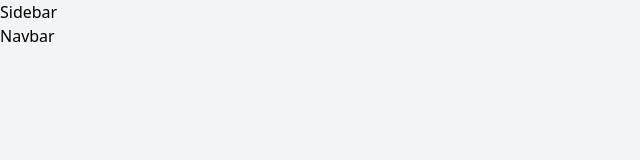
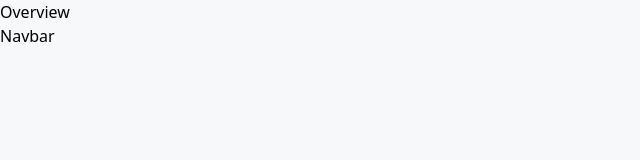
Before and after one commit to Charmant27/academic-bridge-challenge, a React (Create React App) app: page / in a window 1280 px wide. Shown: the top 160 px of the page, without its empty margins (0-640 px from the left). Built offline with nearby package versions, Linux system fonts and the light colour scheme.

Commit message:
Adding the sidebar

```diff
--- a/src/components/Overview.jsx
+++ b/src/components/Overview.jsx
@@ -2,7 +2,7 @@ import React from 'react'
 
 const Overview = () => {
   return (
-    <div>Overview</div>
+    <section>Overview</section>
   )
 }
 
--- a/src/components/Sidebar.jsx
+++ b/src/components/Sidebar.jsx
@@ -2,7 +2,7 @@ import React from 'react'
 
 const Sidebar = () => {
   return (
-    <div>Sidebar</div>
+    <section className='h-screen bg-white w-[10%]'>Overview</section>
   )
 }
 
--- a/src/index.css
+++ b/src/index.css
@@ -3,12 +3,7 @@
 @tailwind utilities;
 
 
-@layer utilities {
-    .custom-bg-gray-100 {
-      @apply bg-gray-100;
-    }
-  }
 
 body {
-    @apply custom-bg-gray-100;
+  background-color: #f6f8fa;
 }
```
